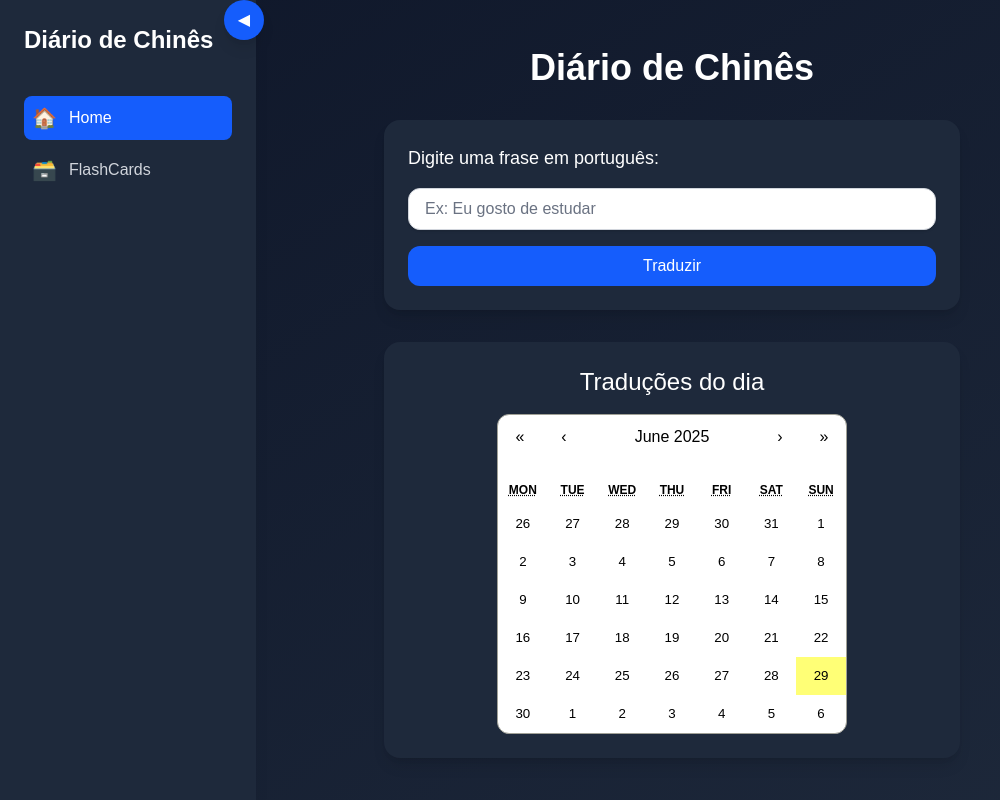
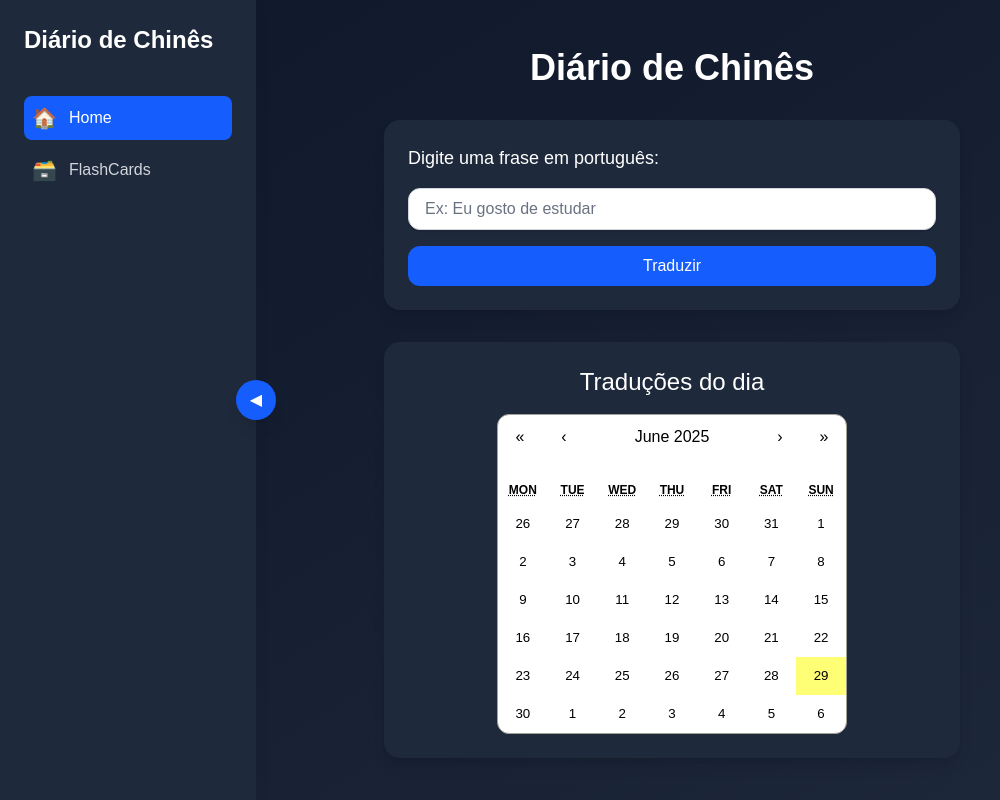
Before and after one commit to jpbsampaio/chines, a Next.js app: page / in a window 1280 px wide. Shown: the whole page, without its empty margins (0-1000 px from the left). Built offline with nearby package versions, Linux system fonts and the light colour scheme.

Commit message:
fix: adjust toggle button positioning and size in Sidebar component

```diff
--- a/src/components/Sidebar/sidebar.tsx
+++ b/src/components/Sidebar/sidebar.tsx
@@ -18,7 +18,7 @@ export function Sidebar() {
       {/* Botão de toggle */}
       <button
         onClick={() => setIsOpen(!isOpen)}
-        className={`fixed ${isOpen ? 'left-56' : 'left-4'} z-20 bg-blue-600 hover:bg-blue-700 text-white p-2 rounded-full shadow-lg transition-all duration-300 w-10`}
+        className={`fixed ${isOpen ? 'left-64' : 'left-16'} top-1/2 -translate-y-1/2 -translate-x-1/2 z-20 bg-blue-600 hover:bg-blue-700 text-white p-2 rounded-full shadow-lg transition-all duration-300 w-10 h-10 flex items-center justify-center`}
       >
         {isOpen ? '◀' : '▶'}
       </button>
```
